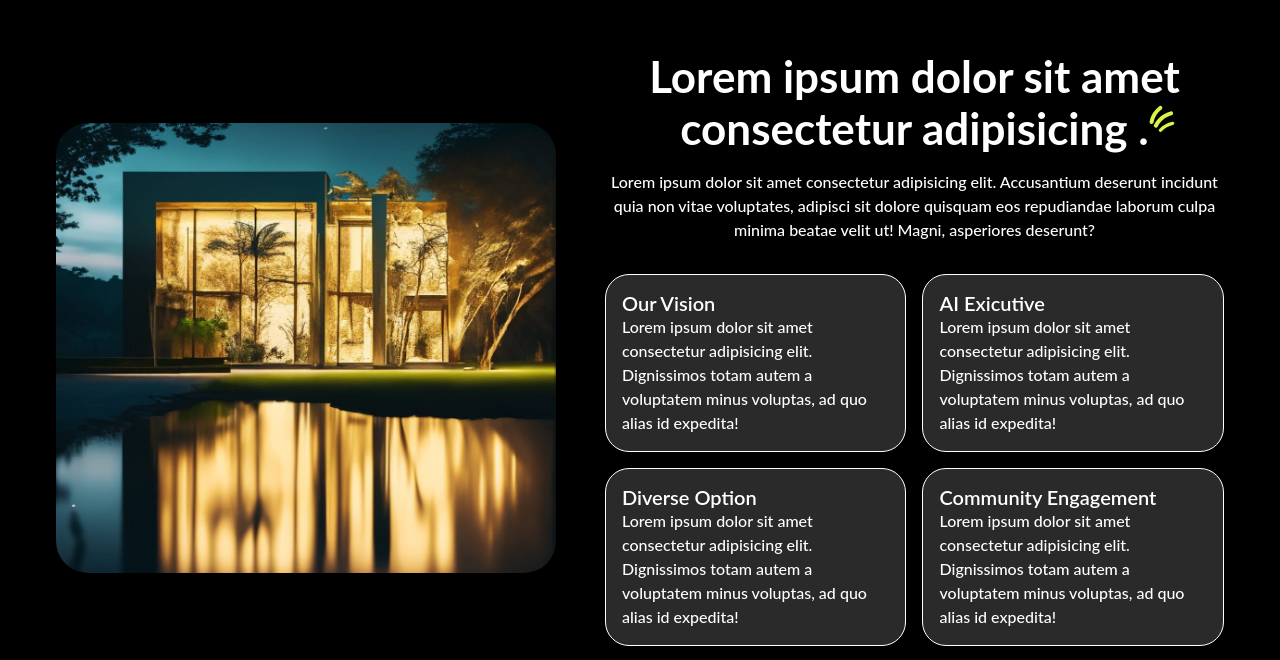
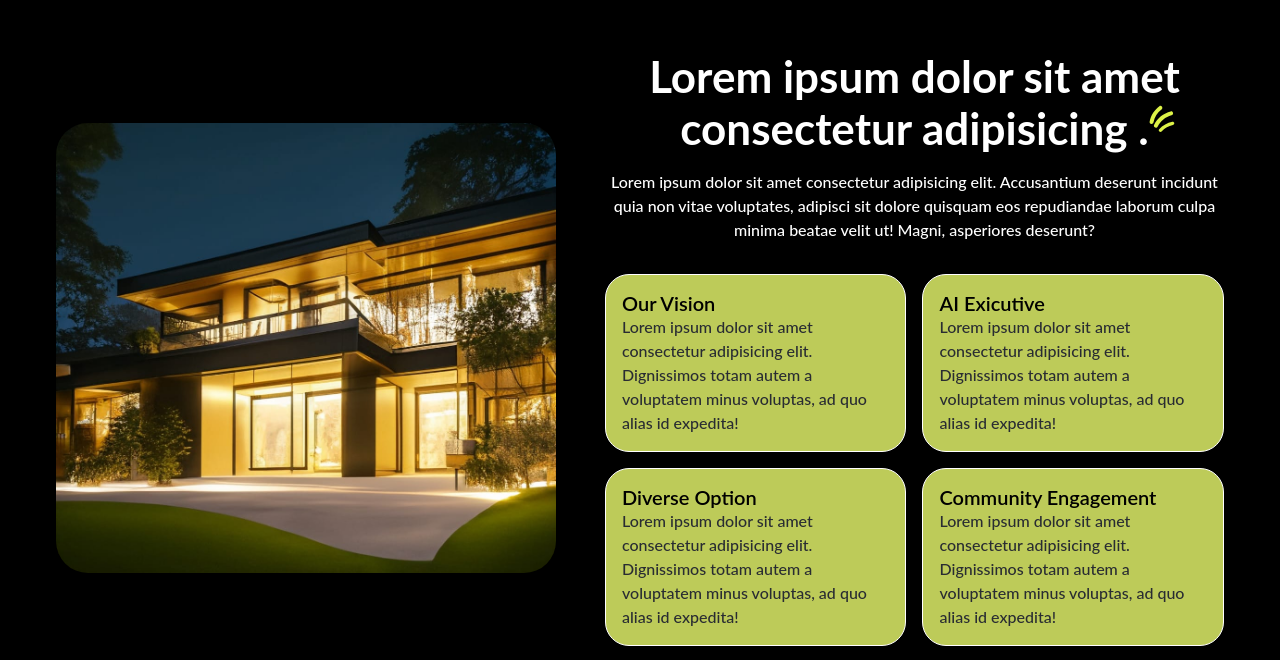
Before and after one commit to Tushar292004/Propertys-Landing-Page, a React (Vite) app: page / in a window 1280 px wide. Shown: the part 1620-2280 px from the top of the page. Built offline with nearby package versions, Linux system fonts and the light colour scheme; a web font is replaced by a local one.

Commit message:
Propertys.Ai

```diff
--- a/src/sections/Detail.jsx
+++ b/src/sections/Detail.jsx
@@ -5,7 +5,6 @@ import {motion} from  "framer-motion"
 import { leftSideVariants, rightSideVariants }   from '../constants/motion';
 function Detail() {
     return (
-        <div>
             <section id="detail" className="bg-black">
                 <div className="container">
                     <div className="flex flex-col-reverse lg:flex-row items-center justify-between gap-8">
@@ -17,7 +16,7 @@ function Detail() {
                         viewport={{once: true}}
                         className="flex lg:w-[47%] w-full">
                             <div className="lg:max-w-[500px] max-w-none max-h-[450px] w-full rounded-4xl overflow-hidden">
-                                <img src={hero03} alt="about" />
+                                <img src={hero02} alt="about" />
                             </div>
                         </motion.div>
 
@@ -38,18 +37,17 @@ function Detail() {
                             </div>
                             <div className="flex flex-wrap justify-center gap-4">
                                 {aboutFeaturs.map((feature) => (
-                                    <div key={feature.title} className="group flex flex-col basis-[240px] flex-grow border border-solid border-white rounded-3xl  bg-[#2a2a2a] p-4 text-start hover:bg-primary-50 transition-colors duration-300">
-                                        <p className="text-xl font-semibold text-white !leading-[normal] group-hover:text-black">
+                                    <div key={feature.title} className="group flex flex-col basis-[240px] flex-grow border border-solid border-white rounded-3xl  bg-[#bdcb59] p-4 text-start hover:bg-[#2a2a2a] transition-colors duration-300">
+                                        <p className="text-xl font-semibold text-black !leading-[normal] group-hover:text-white">
                                             {feature.title}
                                         </p>
-                                        <p className="text-base font-medium text-white leading=[normal] group-hover:text-gray-10">{feature.description}</p>
+                                        <p className="text-base font-medium text-gray-10 leading=[normal] group-hover:text-white">{feature.description}</p>
                                     </div>))}
                             </div>
                         </motion.div>
                     </div>
                 </div>
             </section>
-        </div>
     )
 }
 
```
Also changed, not shown: src/sections/About.jsx (+4 -4 lines).
